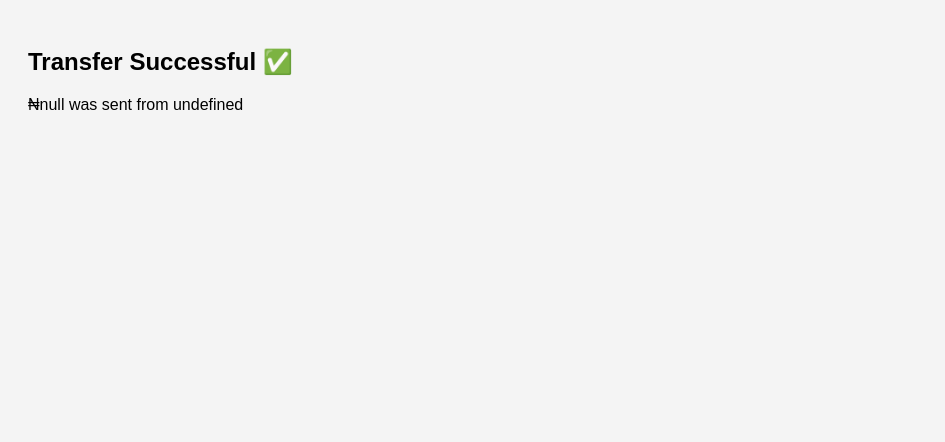
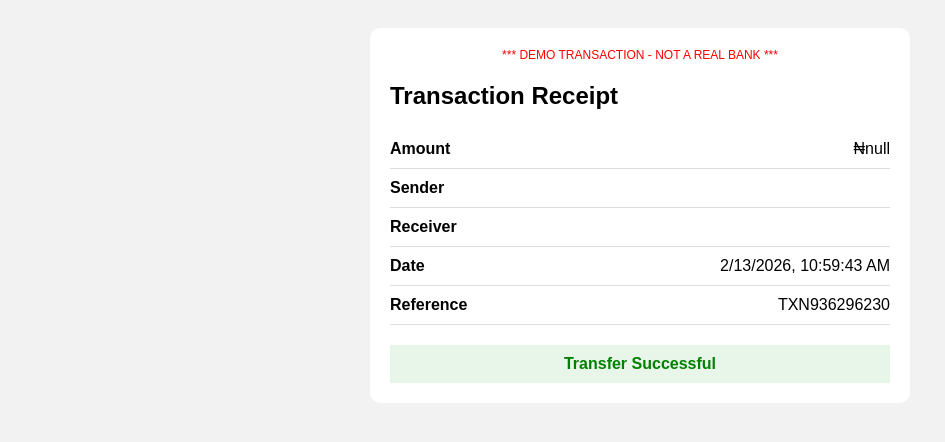
Before and after one commit to lezeani32-art/Paste-Aza, a plain HTML site: page receipt.html in a window 1280 px wide. Shown: the whole page, without its empty margins (0-945 px from the left). Drawn offline with Linux system fonts and the light colour scheme.

Commit message:
Update receipt HTML for transaction display

```diff
--- a/receipt.html
+++ b/receipt.html
@@ -1,15 +1,65 @@
 <!DOCTYPE html>
 <html>
 <head>
-  <title>Transfer Receipt</title>
-  <link rel="stylesheet" href="style.css">
+  <title>Transaction Receipt</title>
+  <meta name="viewport" content="width=device-width, initial-scale=1.0">
+  <style>
+    body { font-family: Arial; background:#f2f2f2; padding:20px; }
+    .receipt { background:white; max-width:500px; margin:auto; padding:20px; border-radius:10px; }
+    .row { display:flex; justify-content:space-between; padding:10px 0; border-bottom:1px solid #ddd; }
+    .label { font-weight:bold; }
+    .status { margin-top:20px; padding:10px; background:#e8f5e9; color:green; text-align:center; font-weight:bold; }
+    .demo { color:red; text-align:center; font-size:12px; margin-bottom:10px; }
+  </style>
 </head>
 <body>
 
-<h2>Transfer Successful ✅</h2>
+<div class="receipt">
 
-<div id="receipt"></div>
+  <div class="demo">*** DEMO TRANSACTION - NOT A REAL BANK ***</div>
 
-<script src="script.js"></script>
+  <h2>Transaction Receipt</h2>
+
+  <div class="row">
+    <div class="label">Amount</div>
+    <div id="amount"></div>
+  </div>
+
+  <div class="row">
+    <div class="label">Sender</div>
+    <div id="sender"></div>
+  </div>
+
+  <div class="row">
+    <div class="label">Receiver</div>
+    <div id="receiver"></div>
+  </div>
+
+  <div class="row">
+    <div class="label">Date</div>
+    <div id="date"></div>
+  </div>
+
+  <div class="row">
+    <div class="label">Reference</div>
+    <div id="ref"></div>
+  </div>
+
+  <div class="status">
+    Transfer Successful
+  </div>
+
+</div>
+
+<script>
+document.getElementById("sender").innerText = localStorage.getItem("sender");
+document.getElementById("receiver").innerText = localStorage.getItem("receiver");
+document.getElementById("amount").innerText = "₦" + localStorage.getItem("amount");
+
+document.getElementById("date").innerText = new Date().toLocaleString();
+
+document.getElementById("ref").innerText = "TXN" + Math.floor(Math.random()*1000000000);
+</script>
+
 </body>
 </html>
```
